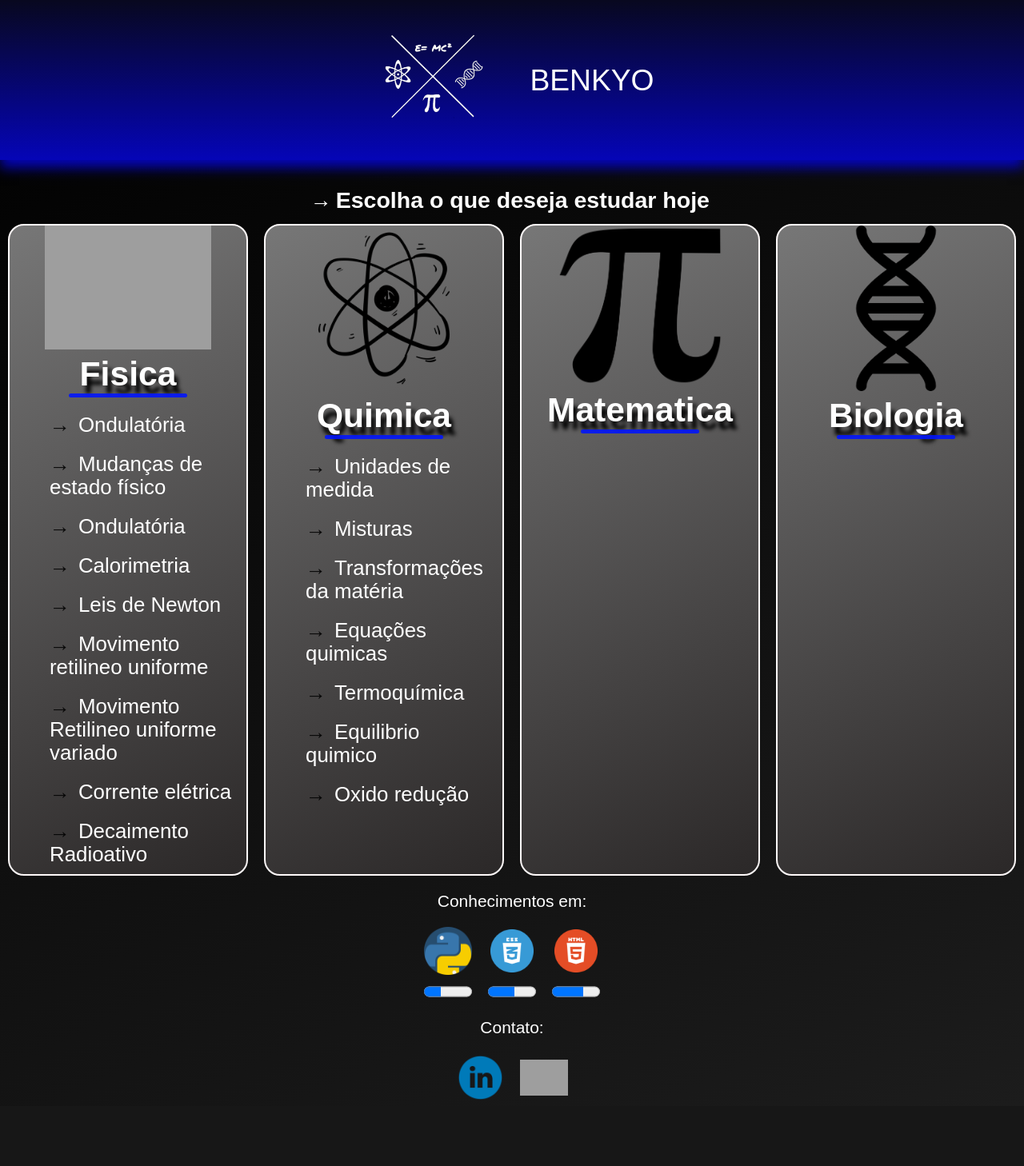
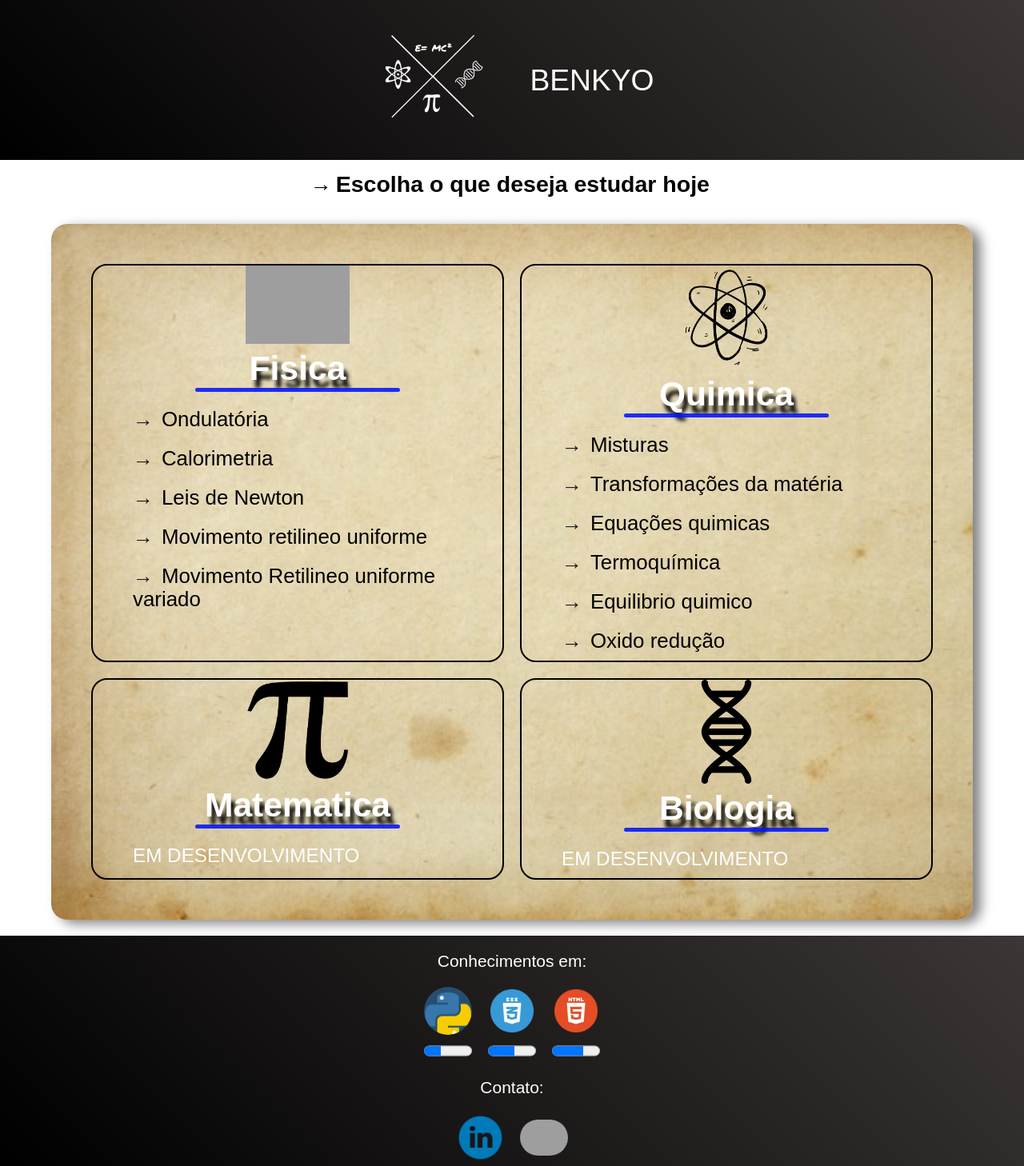
Before and after one commit to Rivaldo05/BenkyouV1.01, a PHP site: page / in a window 1280 px wide. Shown: the whole page at 80% size. Before the commit the page ends 1375 px from the top, so only its background shows below. Run offline with PHP 8.4, Linux system fonts and the light colour scheme; grey boxes are pictures that could not be loaded.

Commit message:
Add files via upload

```diff
--- a/estilo_index.css
+++ b/estilo_index.css
@@ -11,14 +11,18 @@
 }
 
 body{
+	display: flex;
+	flex-direction: column;
+	justify-content: center;
+	align-items: center;
+}
 
-	background:	linear-gradient(155deg, #000000, #1C1C1C);
-}
+
 #frase::before{
 	content: "→";
 	position: relative;
 	left: -10px;
-	color: white;
+	color: black;
 	animation: seta 0.5s ease-in 0s infinite alternate;
 
 }
@@ -28,7 +32,7 @@ body{
 	display: flex;
 	justify-content: center;
 	align-items: center;
-	color: white;
+	color: black;
 	padding: 20px;
 	font-size: 1.455em;
 }
@@ -55,7 +59,6 @@ body{
 	margin-right: 10px;
 	position: relative;
 	text-align: center;
-
 	color: rgba(0,0,0, 0.9);
 
 }
@@ -87,12 +90,10 @@ h1 {
 	width: 200px;
 }
 .header{
-	background: linear-gradient(-180deg, #08081f, #0505b7);
+	background: linear-gradient(45deg, #000000, #3c3636);
 	color: white;
 	width: 100%;
 	height: 200px;
-	margin-bottom: 20px;
-	box-shadow: 0px 10px  15px #0505b7;
 	text-transform: uppercase;
 	display: flex;
 	justify-content: center;
@@ -101,20 +102,35 @@ h1 {
 
 /*conteudo do main*/
 .conteudo_princ{
+	background-image: url('imagens/folha fundo img.jpg');
+	background-size: cover;
+	background-repeat: no-repeat;
+	background-color: linear-gradient(-180deg, #b99c73, #e2d2ae);
+	box-shadow: 10px 5px 15px grey;
+	border-radius: 20px;
+	margin: 20px;
+	max-width: 90%;
+	min-width: 80%;
 	display: grid;
-	grid-template-columns: repeat(4, 1fr);
-	margin-left: 10px;
-	margin-right: 10px;
+	grid-template-columns:  repeat(4,1fr);
 	grid-gap: 20px;
 	grid-template-areas:
-	"fisica quimica matematica biologia"
+	"fisica fisica  quimica quimica"
+	"matematica matematica biologia biologia"
 	;
+	padding: 50px;
+	justify-content: center;
 
 }
 
 /*classe MATERIA PADRÃO*/
-.materia img{
-	min-width: 130px;
+.materia_img{
+	min-width: 120px;
+	max-width: 130px;
+}
+
+.materia_img img{
+	min-width: 120px;
 	max-width: 100%;
 }
 
@@ -126,8 +142,7 @@ h1 {
 
 }
 .materia{
-	background:linear-gradient(155deg, #777777 , #2b2828);
-	border: 2px solid #FFFAFA;
+	border: 2px solid black;
 	border-radius: 20px;
 }
 
@@ -137,7 +152,7 @@ h1 {
 
 }
 .lista_conteudo a{
-	color: white;
+	color: black;
 }
 /******************************************************/
 
@@ -157,6 +172,7 @@ h1 {
 /**********************************************************/
 /*rodape*/
 .footer{
+	background: linear-gradient(45deg, #000000, #3c3636);
 	width: 100%;
 	height: 100%;
 	color: white;
@@ -183,6 +199,10 @@ h1 {
 	justify-content: center;
 }
 
+.img_footer img{
+	border-radius: 30px;
+}
+
 .img_footer img,
 .progressBar progress{
 	width: 100%;
@@ -193,16 +213,6 @@ h1 {
 	min-width: 50px;
 }
 /************************* responsividade **************************************/
-@media (max-width: 1200px){
-	.conteudo_princ{
-		grid-template-areas:
-		"fisica fisica quimica quimica "
-		"matematica matematica biologia biologia"
-		;
-
-	}
-}
-
 @media (max-width: 760px){
 	.conteudo_princ{
 		grid-template-columns: 1fr;
@@ -212,6 +222,8 @@ h1 {
 		"matematica"
 		"biologia"
 		;
+		padding: 20px;
+		margin: 10px;
 
 	}
 
@@ -224,4 +236,12 @@ h1 {
 	.flex_rodape{
 		flex-wrap: wrap;
 	}
+
+	.conteudo_princ{
+		max-width: 100%;
+		min-width: 100%;
+		padding: 10px;
+		margin: 20px 0px;
+		box-shadow: none;
+	}
 }
--- a/index.html
+++ b/index.html
@@ -14,6 +14,7 @@
 
 	<div id="frase"><h2>Escolha o que deseja estudar hoje</h2></div>
 
+
 	<main class="conteudo_princ">
 		<div class="materia fisica">
 			<div class="flex_materia">
@@ -26,14 +27,10 @@
 			<div class="lista_conteudo">
 				<ul>
 					<li><a href="fisica/ondulatoria.html">Ondulatória</a></li>
-					<li><a href="#">Mudanças de estado físico</a></li>
-					<li><a href="#">Ondulatória</a></li>
-					<li><a href="#">Calorimetria</a></li>
-					<li><a href="#">Leis de Newton</a></li>
+					<li><a href="fisica/calorimetria.html">Calorimetria</a></li>
+					<li><a href="fisica/Leis de Newton.html">Leis de Newton</a></li>
 					<li><a href="#">Movimento retilineo uniforme</a></li>
-					<li><a href="#">Movimento Retilineo uniforme variado</a></li>
-					<li><a href="#">Corrente elétrica</a></li>
-					<li><a href="#">Decaimento Radioativo</a></li>
+					<li><a href="fisica/MRUV.html">Movimento Retilineo uniforme variado</a></li>
 				</ul>
 			</div>
 		</div>
@@ -45,10 +42,9 @@
 				<h1>Quimica</h1>
 				<div class="linha"></div>
 			</div>
+
 			<div class="lista_conteudo">
 				<ul>
-					<li><a href="#">Unidades de medida</a></li>
-
 					<li><a href="#">Misturas</a></li>
 					<li><a href="#">Transformações da matéria</a></li>
 					<li><a href="#">Equações quimicas</a></li>
@@ -68,6 +64,12 @@
 				<div class="linha"></div>
 			</div>
 
+			<div class="lista_conteudo">
+				<ul>
+					<li style="color: white; text-transform: uppercase; font-size: 1.01em;">Em desenvolvimento</li>
+				</ul>
+			</div>
+
 		</div>
 
 		<div class="materia biologia">
@@ -78,6 +80,13 @@
 				<h1>Biologia</h1>
 				<div class="linha"></div>
 			</div>
+
+			<div class="lista_conteudo">
+				<ul>
+					<li style="color: white; text-transform: uppercase; font-size: 1.01em;">Em desenvolvimento</li>
+				</ul>
+			</div>
+
 		</div>
 
 	</main>
@@ -86,29 +95,35 @@
 		<span>Conhecimentos em: </span>
 		<div class="flex_rodape">
 			<div class="img_footer">
-				<img src="imagens/python img.png">
+				<img src="imagens/python img.png" alt="imagem python">
 				<div class="progressBar">
 					<progress min="0" max="100" value="35"></progress>
 				</div>
 			</div>
+
 			<div class="img_footer">
-				<img src="imagens/css img.png">
+				<img src="imagens/css img.png" alt="imagem css">
 				<div class="progressBar">
 					<progress min="0" max="100" value="55"></progress>
 				</div>
 			</div>
+
 			<div class="img_footer">
-				<img src="imagens/html img.png">
+				<img src="imagens/html img.png" alt="imagem html">
 				<div class="progressBar">
 					<progress min="0" max="100" value="65"></progress>
 				</div>
 			</div>
+
 		</div>
+
 		<span>Contato:</span>
+
 		<div class="flex_rodape">
-			<div class="img_footer"><a href="https://www.linkedin.com/in/rivaldo-dos-santos-lima-784b611a1" target="_blank"><img src="imagens/linkedin img.png"></a></div>
-			<div class="img_footer"><a href="https://api.whatsapp.com/send?phone=5511952265995=Rivaldo%20dos%20Santos" target="_blank"><img src="imagens/wpp img.png"></a></div>
+			<div class="img_footer"><a href="https://www.linkedin.com/in/rivaldo-dos-santos-lima-784b611a1" target="_blank"><img src="imagens/linkedin img.png" alt="imagem linkedin"></a></div>
+			<div class="img_footer"><a href="https://api.whatsapp.com/send?phone=5511952265995=Rivaldo%20dos%20Santos" target="_blank"><img src="imagens/wpp img.png" alt="imagem whatsapp"></a></div>
 		</div>
+
 	</footer>
 
 </body>
```
Also changed, not shown: materia-estilo.css (+17 -3 lines).
